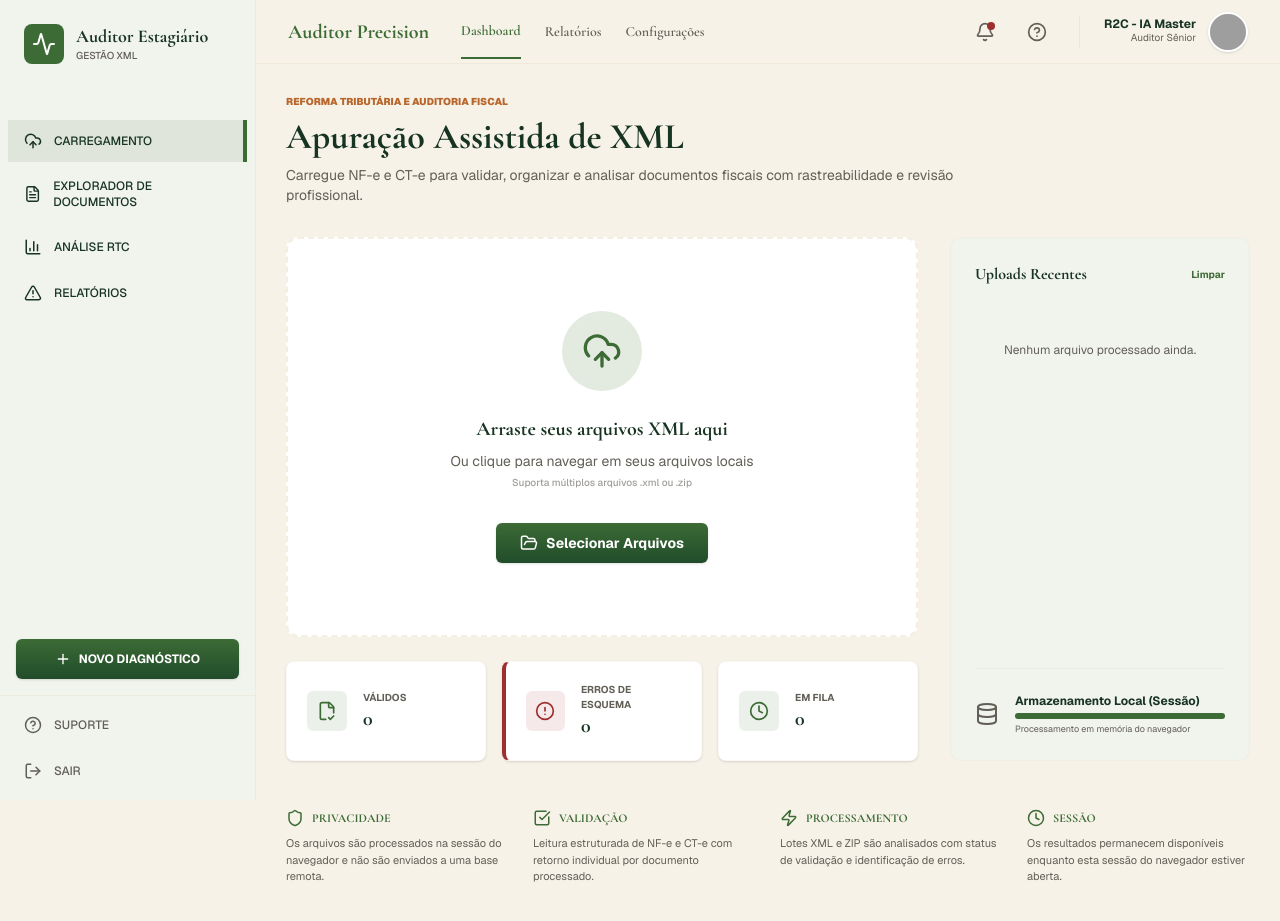
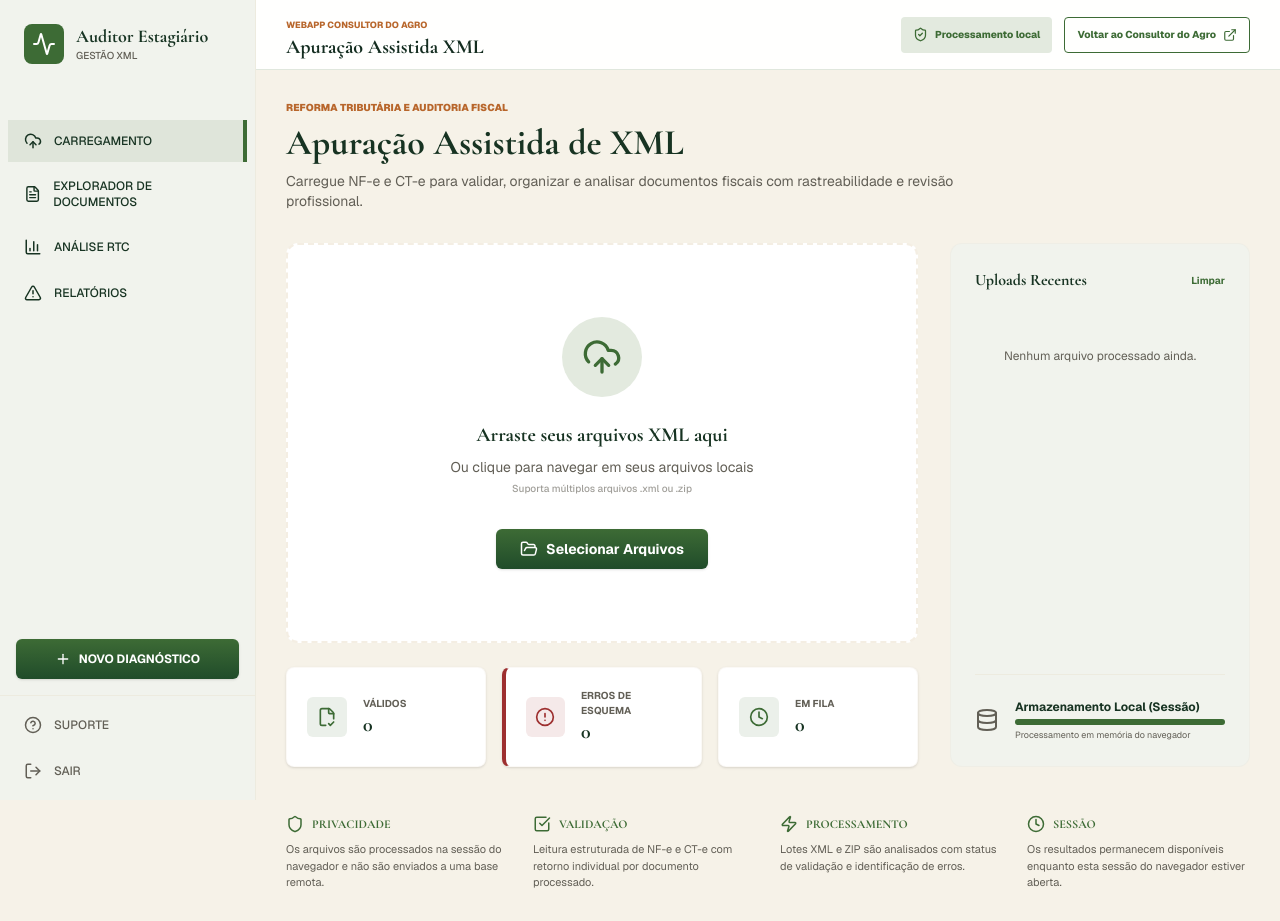
Before and after one commit to familiadinizgpt/Apuracao_assistida_xml, a Next.js app: page / in a window 1280 px wide. Built offline with nearby package versions, Linux system fonts and the light colour scheme; grey boxes are pictures that could not be loaded.

Commit message:
Completa identidade visual do Consultor do Agro

```diff
--- a/components/Header.tsx
+++ b/components/Header.tsx
@@ -1,41 +1,17 @@
-import { Bell, HelpCircle } from 'lucide-react';
-import Image from 'next/image';
+import { ExternalLink, ShieldCheck } from 'lucide-react';
 
 export function Header() {
   return (
-    <header className="sticky top-0 z-40 bg-surface border-b border-outline-variant/20 flex justify-between items-center w-full px-8 py-3 h-16">
-      <div className="flex items-center gap-8">
-        <div className="text-xl font-bold text-primary font-headline tracking-tight">Auditor Precision</div>
-        <nav className="hidden md:flex items-center gap-6">
-          <span className="text-primary border-b-2 border-primary font-headline text-sm font-semibold tracking-tight py-4 cursor-pointer">Dashboard</span>
-          <span className="text-on-surface-variant font-headline text-sm font-semibold tracking-tight hover:text-primary transition-colors py-4 cursor-pointer">Relatórios</span>
-          <span className="text-on-surface-variant font-headline text-sm font-semibold tracking-tight hover:text-primary transition-colors py-4 cursor-pointer">Configurações</span>
-        </nav>
+    <header className="product-header">
+      <div className="product-header-copy">
+        <span>Webapp Consultor do Agro</span>
+        <strong>Apuração Assistida XML</strong>
       </div>
-      <div className="flex items-center gap-4">
-        <button className="p-2 text-on-surface-variant hover:bg-surface-container rounded-full transition-colors relative">
-          <Bell size={20} />
-          <span className="absolute top-2 right-2 w-2 h-2 bg-error rounded-full"></span>
-        </button>
-        <button className="p-2 text-on-surface-variant hover:bg-surface-container rounded-full transition-colors">
-          <HelpCircle size={20} />
-        </button>
-        <div className="h-8 w-[1px] bg-outline-variant/30 mx-2"></div>
-        <div className="flex items-center gap-3">
-          <div className="text-right hidden sm:block">
-            <p className="text-xs font-bold text-on-surface leading-none">R2C - IA Master</p>
-            <p className="text-[10px] text-on-surface-variant">Auditor Sênior</p>
-          </div>
-          <div className="w-10 h-10 rounded-full border-2 border-surface-container-lowest shadow-sm overflow-hidden bg-surface-container">
-            <Image
-              src="https://picsum.photos/seed/auditor/100/100"
-              alt="Avatar"
-              width={40}
-              height={40}
-              referrerPolicy="no-referrer"
-            />
-          </div>
-        </div>
+      <div className="product-header-actions">
+        <span className="privacy-chip"><ShieldCheck size={15} /> Processamento local</span>
+        <a className="hub-return-link" href="https://consultordoagro.com.br/?painel=laboratorio">
+          Voltar ao Consultor do Agro <ExternalLink size={14} />
+        </a>
       </div>
     </header>
   );
```
